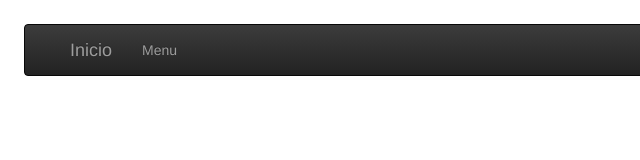
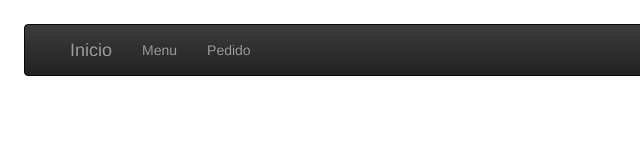
Before and after one commit to tdgarza/milestone, a website: page 4A/index.html in a window 1280 px wide. Shown: the full height of the page, 0-640 px from the left. Drawn offline with nearby package versions, Linux system fonts and the light colour scheme.

Commit message:
Mentira, son los A

```diff
--- a/4A/index.html
+++ b/4A/index.html
@@ -16,7 +16,9 @@
                     <li>
                         <a href="menu.html">Menu</a>
                     </li>
-
+                    <li>
+                        <a href="pedido.html">Pedido</a>
+                    </li>
                 </ul>
             </div>
         </nav>
```
